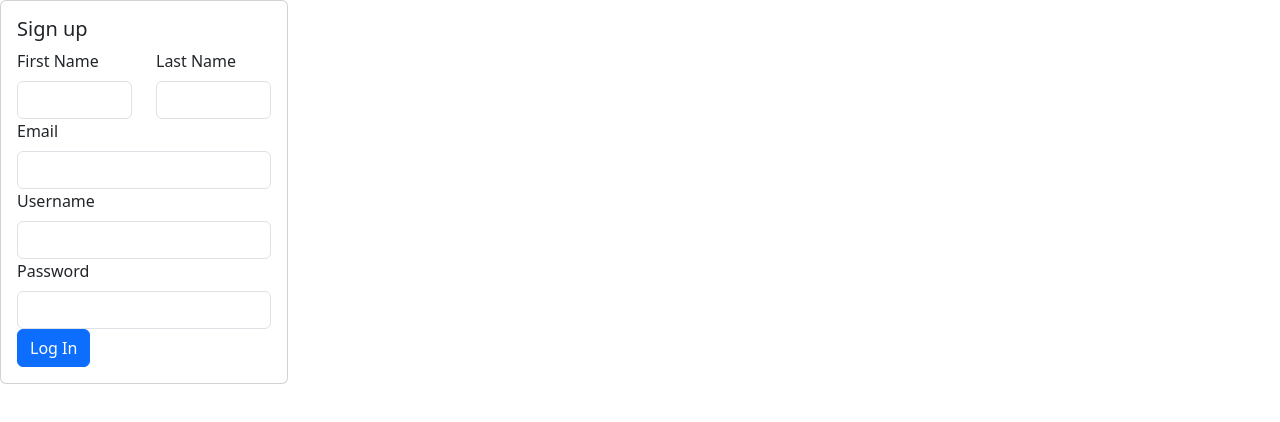
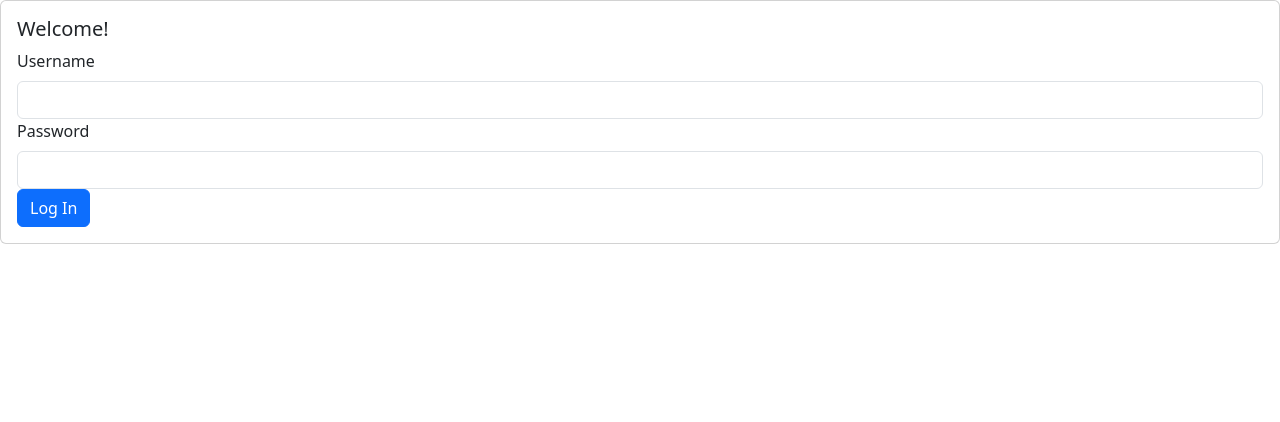
Before and after one commit to SaffatIAhmed/temporal, a React (Vite) app: page /login in a window 1280 px wide. Shown: the top 422 px of the page. Built offline with nearby package versions, Linux system fonts and the light colour scheme.

Commit message:
Implemented react-router-don in App

```diff
--- a/package.json
+++ b/package.json
@@ -13,7 +13,8 @@
     "bootstrap": "^5.3.2",
     "react": "^18.2.0",
     "react-bootstrap": "^2.9.1",
-    "react-dom": "^18.2.0"
+    "react-dom": "^18.2.0",
+    "react-router-dom": "^6.20.0"
   },
   "devDependencies": {
     "@types/node": "^20.8.10",
--- a/src/App.tsx
+++ b/src/App.tsx
@@ -1,11 +1,17 @@
 
+import { BrowserRouter, Routes, Route, Navigate } from "react-router-dom";
 import LoginPage from "./pages/LoginPage";
 import SignupPage from "./pages/SignupPage";
-
 export const App = ()=> {
   return (
-    //<LoginPage />
-    <SignupPage />
+    <BrowserRouter>
+			<Routes>
+				<Route path="/" element={<Navigate to={"/login"} />} />
+				<Route path="/login" element={<LoginPage />} />
+				<Route path="/signup" element={<SignupPage />} />
+        <Route path="/modLogin" element={<LoginPage />} />
+			</Routes>
+		</BrowserRouter>
   );
 };
 
--- a/src/components/LoginForm.tsx
+++ b/src/components/LoginForm.tsx
@@ -1,7 +1,9 @@
 import { Form } from "react-bootstrap";
 import Button from "react-bootstrap/Button";
 import Card from "react-bootstrap/Card";
-import "../styles/ListingCard.scss";
+//import "../styles/ListingCard.scss";
+
+
 
 function LoginForm() {
   return (
```
Also changed, not shown: 1 other file (tests, documents, lock files or other folders).
